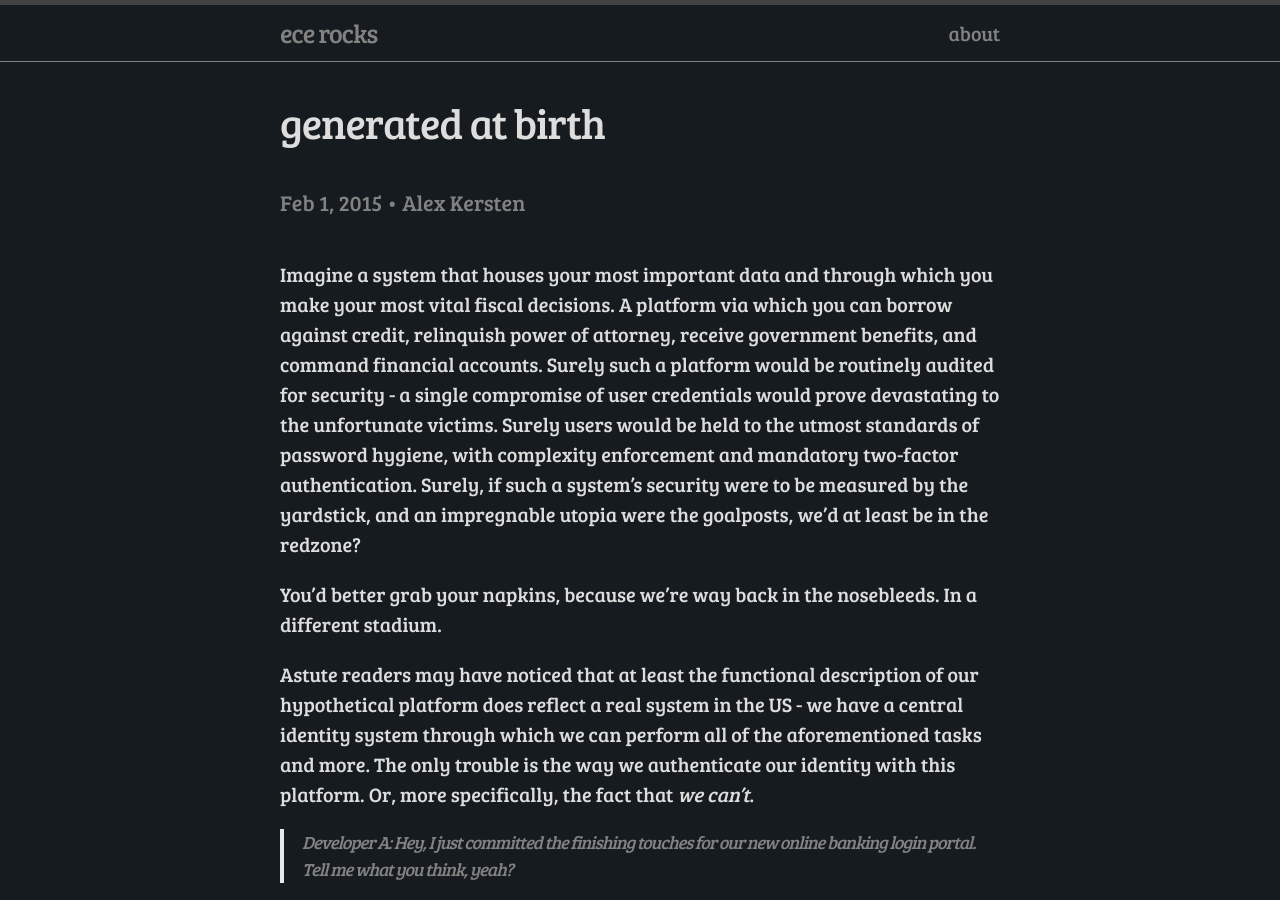
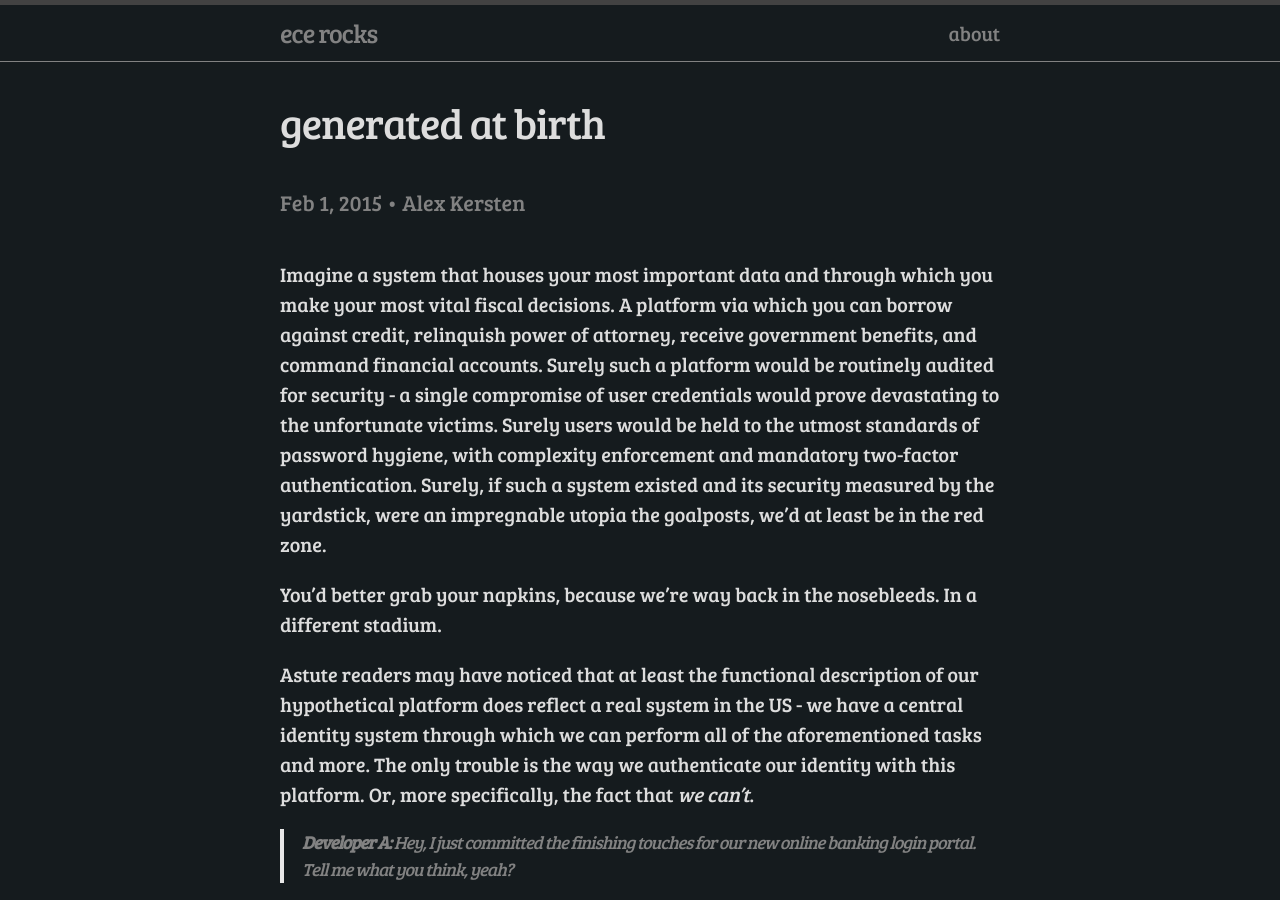
Before and after one commit to ecerocks/ece-rocks, a Jekyll site: the page built from _posts/2015-02-01-generated-at-birth.markdown, in a window 1280 px wide and 900 px high. Built offline with Jekyll 4.4.1, drawn with Linux system fonts in a browser that asks for light colours.

Commit message:
small reword

```diff
--- a/_posts/2015-02-01-generated-at-birth.markdown
+++ b/_posts/2015-02-01-generated-at-birth.markdown
@@ -13,9 +13,9 @@ make your most vital fiscal decisions. A platform via which you can borrow
  for security - a single compromise of user credentials would prove devastating
   to the unfortunate victims. Surely users would be held to the utmost
   standards of password hygiene, with complexity enforcement and mandatory
-  two-factor authentication. Surely, if such a system's security were to be
-  measured by the yardstick, and an impregnable utopia were the goalposts, we'd
-   at least be in the redzone?
+  two-factor authentication. Surely, if such a system existed and its security
+  measured by the yardstick, were an impregnable utopia the goalposts, we'd
+   at least be in the red zone.
 
 You'd better grab your napkins, because we're way back in the nosebleeds. In
 a different stadium.
@@ -27,13 +27,13 @@ aforementioned tasks and more. The only trouble is the way we authenticate
 our identity with this platform. Or, more specifically, the fact that *we
 can't*.
 
-> *Developer A:* Hey, I just committed the finishing touches for our new online
-banking login portal. Tell me what you think, yeah?
+> **Developer A:** Hey, I just committed the finishing touches for our new
+online banking login portal. Tell me what you think, yeah?
 
-> *Dev B:* This looks great and all, but where's the password field? I can only
-type in my username.
+> **Dev B:** This looks great and all, but where's the password field? I can
+only type in my username.
 
-> *Dev A:* Your username _is_ the password!
+> **Dev A:** Your username _is_ the password!
 
 Of course, I'm talking about social security numbers. We entrust our
 reputation to the enduring secrecy of a 9-digit number. A 9-digit number
```
